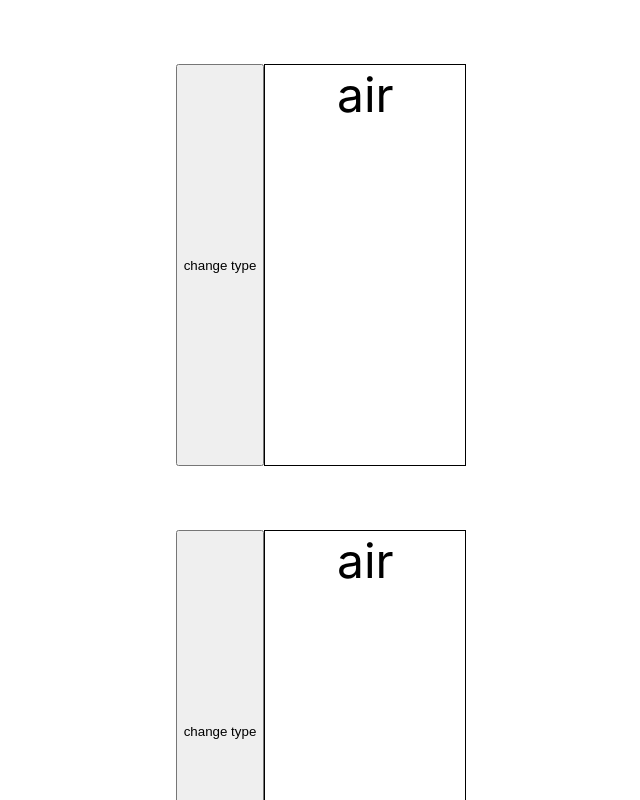
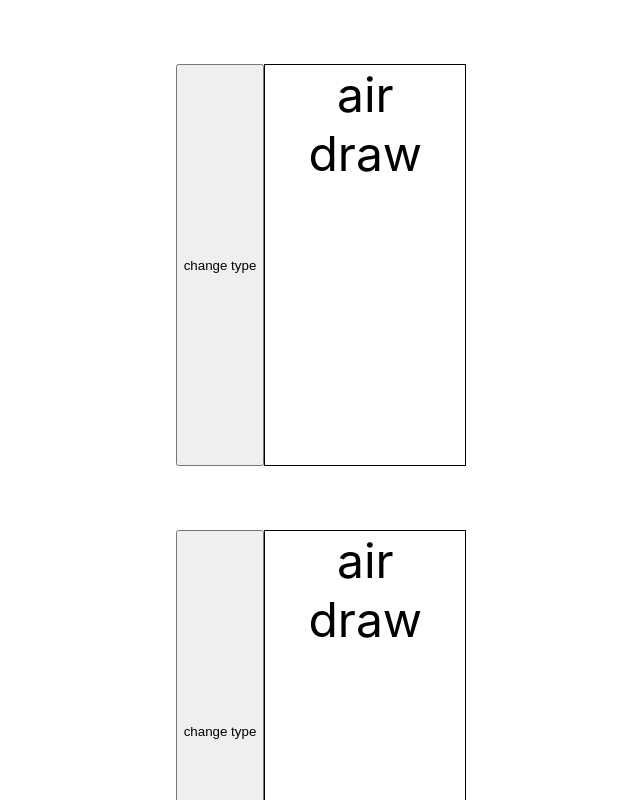
Before and after one commit to reergymerej/afew, a React (Create React App) app: page / in a window 1280 px wide. Shown: the top 800 px of the page, without its empty margins (319-959 px from the left). Built offline with nearby package versions, Linux system fonts and the light colour scheme.

Commit message:
Compare element strengths

```diff
--- a/public/index.html
+++ b/public/index.html
@@ -24,7 +24,7 @@
       work correctly both with client-side routing and a non-root public URL.
       Learn how to configure a non-root public URL by running `npm run build`.
     -->
-    <title>React App</title>
+    <title>AFEW</title>
   </head>
   <body>
     <noscript>You need to enable JavaScript to run this app.</noscript>
--- a/src/App.tsx
+++ b/src/App.tsx
@@ -1,6 +1,6 @@
-import React from 'react';
-import { useState } from 'react';
-import './App.css';
+import React from 'react'
+import { useState } from 'react'
+import './App.css'
 
 enum CardType {
   air,
@@ -15,12 +15,25 @@ const cardTypes: CardType[] = Object.values(CardType)
 
 type CardProps = {
   cardType: CardType
+  combatResult: CombatResult | null,
+}
+
+enum CombatResult {
+  win,
+  lose,
+  draw,
 }
 
 const Card: React.FunctionComponent<CardProps> = (props: CardProps) => {
+  const {
+    cardType,
+    combatResult,
+  } = props
   return (
     <div className="Card">
-      {CardType[props.cardType]}
+      {CardType[cardType]}
+      <br />
+      {combatResult !== null && CombatResult[combatResult]}
     </div>
   )
 }
@@ -50,9 +63,36 @@ const initialState: State = {
   ]
 }
 
+const areOpposites = (a: CardType, b: CardType): boolean => {
+  return (
+    (a === CardType.air && b === CardType.earth)
+    || (a === CardType.fire && b === CardType.water)
+    || (a === CardType.earth && b === CardType.air)
+    || (a === CardType.water && b === CardType.fire)
+  )
+}
+
+const isStronger = (a: CardType, b: CardType): boolean => {
+  //  A < F < E < W < A
+  return (
+    (a === CardType.air && b === CardType.water)
+    || (a === CardType.fire && b === CardType.air)
+    || (a === CardType.earth && b === CardType.fire)
+    || (a === CardType.water && b === CardType.earth)
+  )
+}
+
+const getCombatResult = (a: CardType, opponent: CardType): CombatResult => {
+  if (a === opponent || areOpposites(a, opponent)) {
+    return CombatResult.draw
+  }
+  return isStronger(a, opponent)
+    ? CombatResult.win
+    : CombatResult.lose
+}
+
 const App = () => {
   const [state, setState] = useState<State>(initialState)
-
   const { players} = state
   const replacePlayer = (replaceIndex: number, replacePlayer: Player) => {
     const newPlayers = players.map((player, i) => {
@@ -80,10 +120,18 @@ const App = () => {
             cardType: nextType,
           })
         }
+
+        const opponent = players.filter((_, playerIndex) => playerIndex !== i)[0]
+
+        const combatResult = getCombatResult(player.cardType, opponent.cardType)
+
         return (
           <div key={i} className="Row">
             <button onClick={handleChangeType}>change type</button>
-            <Card cardType={player.cardType} />
+            <Card
+              cardType={player.cardType}
+              combatResult={combatResult}
+            />
           </div>
         )
       })}
@@ -91,4 +139,4 @@ const App = () => {
   );
 }
 
-export default App;
+export default App
```
